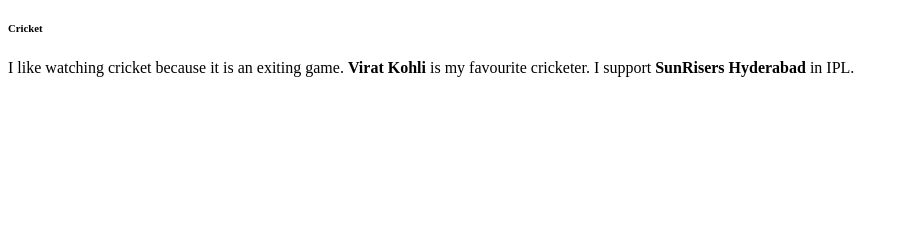
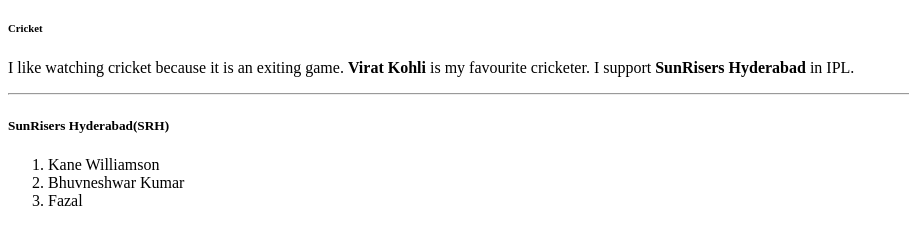
Before and after one commit to 44-563-Web-Apps-S23/44563-webapps-assignment-3-PranathiPatlolla, a plain HTML site: page index.html in a window 1280 px wide. Shown: the part 61-306 px from the top of the page, without its empty margins (0-909 px from the left). Drawn offline with Linux system fonts and the light colour scheme.

Commit message:
Added list of teams

```diff
--- a/index.html
+++ b/index.html
@@ -7,7 +7,17 @@
 
 <h1>Pranathi Patlolla </h1>
 <h6>Cricket</h6>
-<p> I like watching cricket because it is an exiting game. <b>Virat Kohli</b> is my favourite cricketer. I support <b>SunRisers Hyderabad</b> in IPL.</p>
+<p>
+    I like watching cricket because it is an exiting game. <b>Virat Kohli</b> is my favourite cricketer. I support <b>SunRisers Hyderabad</b> in IPL.
+</p>
+<hr>
+<h5>SunRisers Hyderabad(SRH)</h5>
+<ol>
+    <li>Kane Williamson</li>
+    <li>Bhuvneshwar Kumar</li>
+    <li>Fazal</li>
+</ol>
+
 
 </body>
 </html>
```
